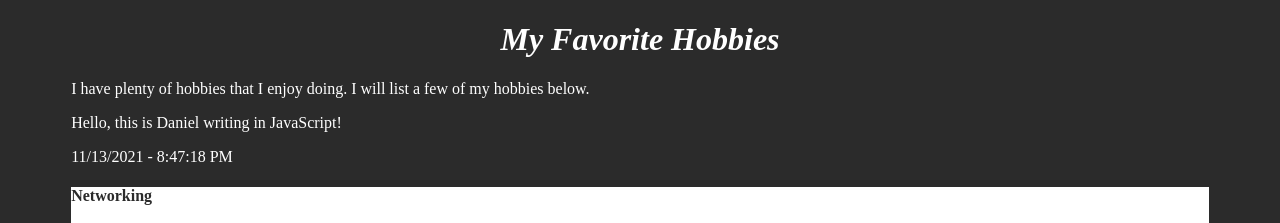
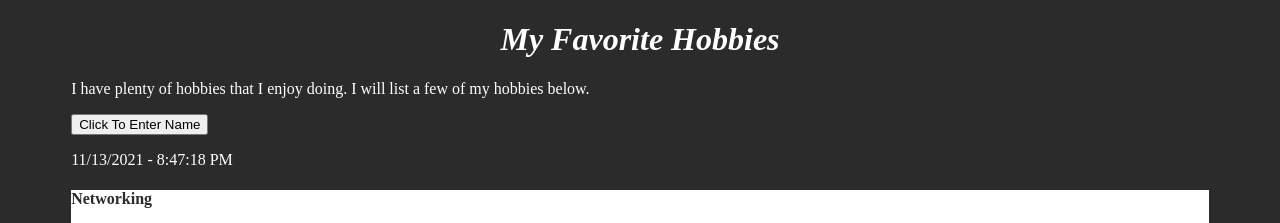
Before and after one commit to Florescodes/Favorite-Hobby-WEB110, a plain HTML site: page index.html in a window 1280 px wide. Shown: the top 223 px of the page. Drawn offline with Linux system fonts and the light colour scheme.

Commit message:
Button and Prompt Screen
Added a button to ask user for input using JS.

```diff
--- a/index.html
+++ b/index.html
@@ -19,7 +19,8 @@
     <h1 style="text-align:center;">My Favorite Hobbies</h1>
     <p style="margin-left: 5%;">I have plenty of hobbies that I enjoy doing. I will list a few of my hobbies below.</p>
     <div class="hobbies">
-        <p id="display"></p>
+        <button onclick="getName()">Click To Enter Name</button>
+        <p id="name"></p>
         <p id="date"></p>
     <div style="background-color: #FFFFFF; color: #2B2B2B;">
         <h4>Networking</h4>
--- a/scripts/main.js
+++ b/scripts/main.js
@@ -1,5 +1,10 @@
 //Code below is used for the date/time
-document.getElementById('display').innerHTML = 'Hello, this is Daniel writing in JavaScript!';
+function getName() {
+  var person = prompt('Please enter your name:');
+  if (person != null) {
+    document.getElementById('name').innerHTML = "Hello " + person +"!";
+  }
+}
 
 //var date = new Date();
 //var n = date.toDateString();
```
